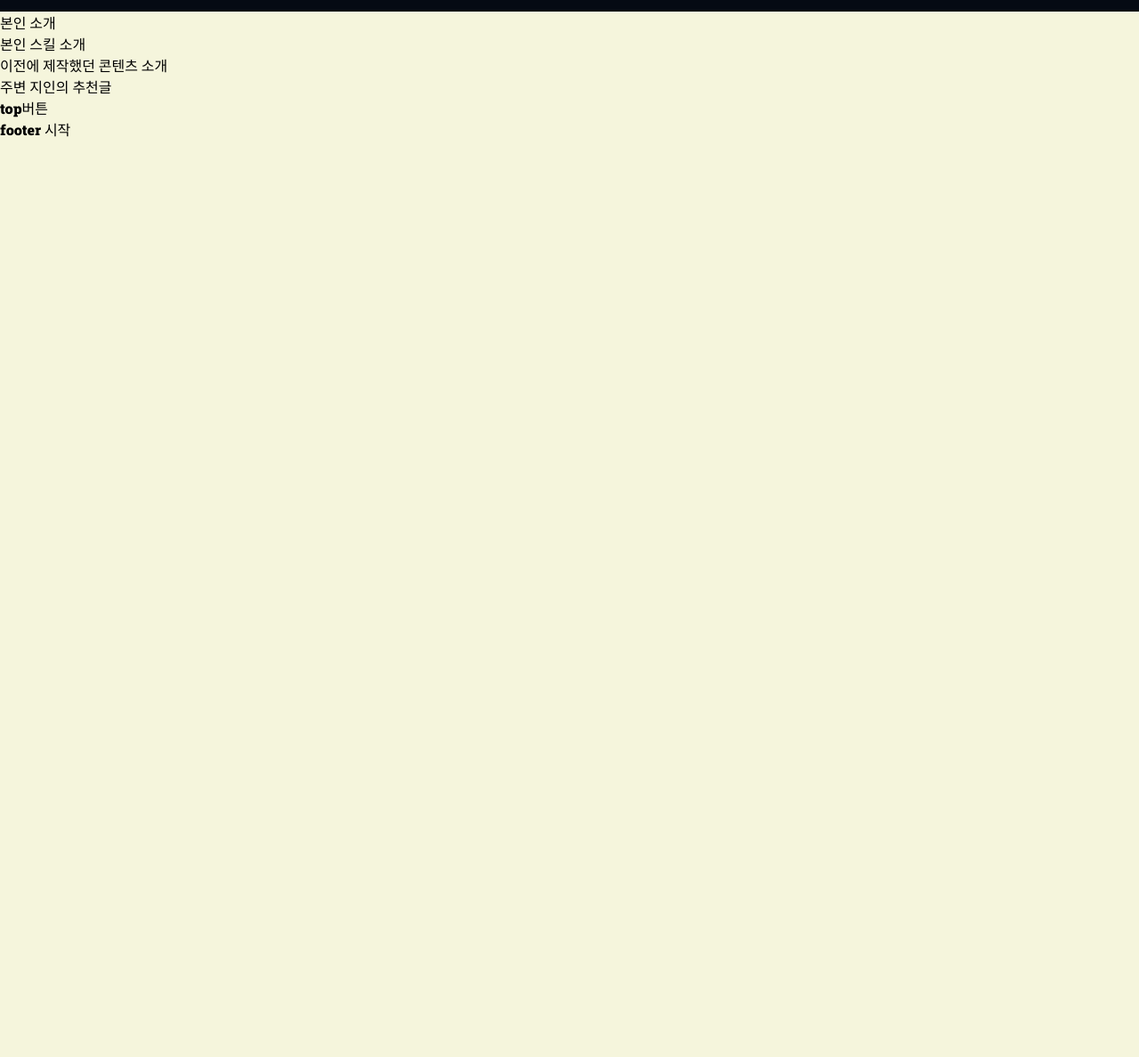
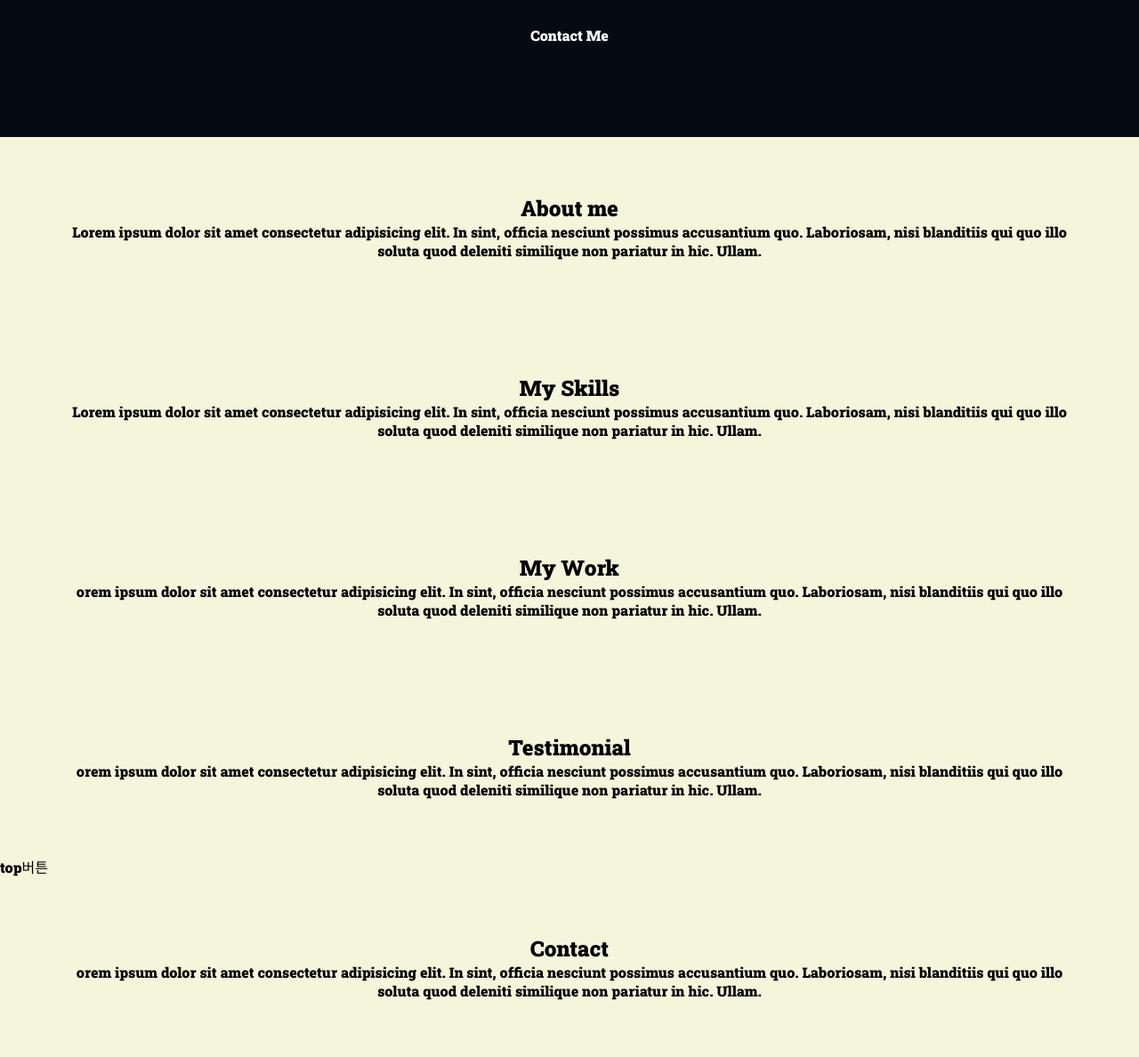
Before and after one commit to minju933/profile_01, a plain HTML site: page index.html in a window 1280 px wide. Shown: the part 539-1727 px from the top of the page at 89% size. Before the commit the page ends 800 px from the top, so only its background shows below. Drawn offline with nearby package versions, Linux system fonts and the light colour scheme; files whose address does not match are found by name.

Commit message:
main_common

```diff
--- /dev/null
+++ b/css/common.css
@@ -0,0 +1,17 @@
+.section_style{
+    text-align: center;
+    padding:4rem;
+
+}
+
+/*아래 내용은 미리 설정한 css 내용입니다.*/
+.section_title{
+    font-size:2.5rem;
+    margin: 1rem 0;
+
+
+}
+.section_description {
+    font-size: 1.5rem;
+    margin: 0.5rem 0;
+}
--- a/css/main_home.css
+++ b/css/main_home.css
@@ -13,3 +13,26 @@
     border-radius: 100%;
     border:3px solid var(--color-accent)
 }
+.section_title{
+    font-size: 3rem;
+    margin-bottom: 1rem;
+}
+    .home_title-strong{
+        color:var(--color-accent);
+    }
+    .section_description{
+        font-size:1.3rem;
+    }
+    .section_contact{
+        display: inline-block;
+        margin: 1rem;
+        padding:0.5rem 1rem;
+        font-weight: bold;
+        border-radius: 5px;
+        transition: all 1s;
+    }
+    .section_contact:hover{
+        background-color: transparent;
+        color: var(--color-text);
+        outline: 2px solid var(--color-accent);
+    }
--- a/index.html
+++ b/index.html
@@ -26,6 +26,8 @@
     <!--css연결-->
     <link href="./css/style.css" type="text/css" rel="stylesheet">
     <link href="./css/main_home.css" type="text/css" rel="stylesheet">
+    <link href="./css/common.css" type="text/css" rel="stylesheet">
+
 
     <!--js파일 연결-->
     <script src="./js/main.js" defer>
@@ -82,27 +84,58 @@
                 <p class="section_description">A software engineer</p>
                 <a class="section_contact" href="#contact">Contact Me</a>
             </div>
-
         </section>
 
         <!--About 시작-->
-        <section>
-            본인 소개
+        <section id="about" class="section_style">
+            <h2> About me </h2>
+            <P>
+                Lorem ipsum dolor sit amet consectetur
+                adipisicing elit. In sint, officia
+                nesciunt possimus accusantium quo.
+                Laboriosam, nisi blanditiis qui quo illo
+                soluta quod deleniti similique non pariatur
+                in hic. Ullam.
+            </P>
         </section>
 
         <!--Skill 시작-->
-        <section id="skills">
-            본인 스킬 소개
+        <section id="skills" class="section_style">
+            <h2>My Skills</h2>
+            <p>
+                Lorem ipsum dolor sit amet consectetur
+                adipisicing elit. In sint, officia
+                nesciunt possimus accusantium quo.
+                Laboriosam, nisi blanditiis qui quo illo
+                soluta quod deleniti similique non pariatur
+                in hic. Ullam.
+            </p>
         </section>
 
         <!--work 시작-->
-        <section id="work">
-            이전에 제작했던 콘텐츠 소개
+        <section id="work" class="section_style">
+            <h2>My Work</h2>
+            <P>
+                orem ipsum dolor sit amet consectetur
+                adipisicing elit. In sint, officia
+                nesciunt possimus accusantium quo.
+                Laboriosam, nisi blanditiis qui quo illo
+                soluta quod deleniti similique non pariatur
+                in hic. Ullam.
+            </P>
         </section>
 
         <!--테스티모니올스 시작-->
-        <section id="testimonial">
-            주변 지인의 추천글
+        <section id="testimonial" class="section_style">
+            <h2>Testimonial</h2>
+            <p>
+                orem ipsum dolor sit amet consectetur
+                adipisicing elit. In sint, officia
+                nesciunt possimus accusantium quo.
+                Laboriosam, nisi blanditiis qui quo illo
+                soluta quod deleniti similique non pariatur
+                in hic. Ullam.
+            </p>
         </section>
 
         <!--top버튼(맨 위로 올리기)시작-->
@@ -114,8 +147,16 @@
 
 
     <!--footer 시작-->
-    <footer id="Contact">
-        footer 시작
+    <footer id="contact" class="section_style">
+        <h2>Contact</h2>
+        <p>
+                orem ipsum dolor sit amet consectetur
+                adipisicing elit. In sint, officia
+                nesciunt possimus accusantium quo.
+                Laboriosam, nisi blanditiis qui quo illo
+                soluta quod deleniti similique non pariatur
+                in hic. Ullam.
+        </p>
     </footer>
 
 </body>
```
